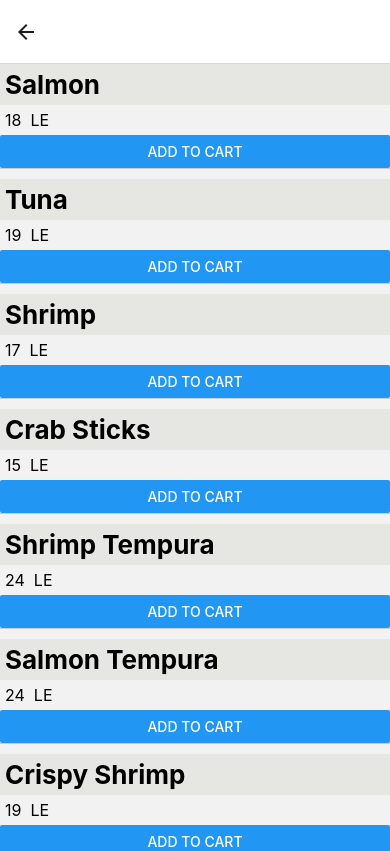
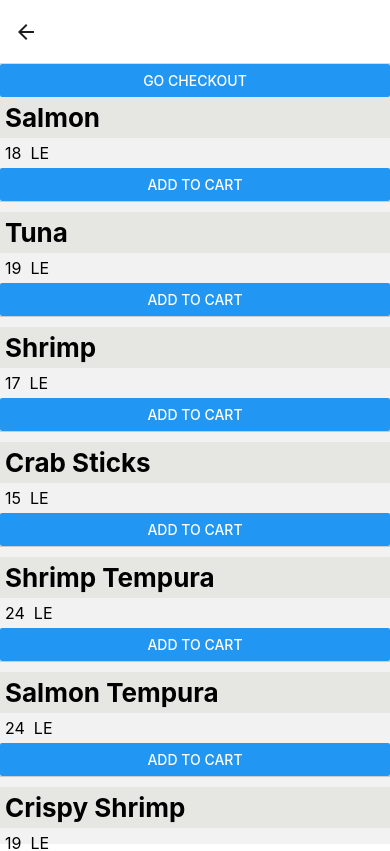
Before and after one commit to dimashaheen/Restaurant-Mobile-App, a React Native app in the folder FrontSide/: screen /Nigiri in a window 390 px wide. Shown: the top 851 px of the page. Built offline with nearby package versions, Linux system fonts and the light colour scheme.

Commit message:
fixed calculating checkout

```diff
--- a/FrontSide/screens/CheckOut.js
+++ b/FrontSide/screens/CheckOut.js
@@ -1,4 +1,4 @@
-import { SafeAreaView , ScrollView, View, Text , Button } from 'react-native'
+import { SafeAreaView , ScrollView, View, Text , Button , StyleSheet } from 'react-native'
 import { Card } from 'react-native-elements'
 
 import React from 'react'
@@ -15,11 +15,12 @@ import React from 'react'
  ]
 
 
- const sum = 0
+ let sum = 0;
  if (Data.length > 1 ) {
-    while(Data<= Data.length) {
-        sum += Data.price
-    }
+for (let i = 0; i < Data.length; i++) {
+    sum += Data[i].price
+}
+
 }
  console.log(sum)
 
@@ -30,14 +31,16 @@ const CheckOut = () => {
         {
             Data?.map( (d , number) => (
                <Card key={number}  >
-               <Card.Title style={styles.title}> {d.name}  </Card.Title>
-               <Text> {d.price} </Text>
+               <Card.Title style={styles.titleInput}> {d.name}  </Card.Title>
+               <Text  style={styles.textInput} > {d.price} LE </Text>
 
               </Card>
             )   )
         }
         <Card>
-            <Card.Title> Total : {sum}  </Card.Title>
+            <Card.Title style={{fontWeight : "bold"} ,{fontSize : 20} } >
+            Total : {sum} LE
+            </Card.Title>
             <Button title='Checkout' />
         </Card>
         </ScrollView>
@@ -46,3 +49,40 @@ const CheckOut = () => {
 }
 
 export default CheckOut
+
+const styles = StyleSheet.create({
+  container: {
+    marginTop: 20,
+    flex: 1,
+    alignItems: "stretch",
+    justifyContent: "center",
+    backgroundColor: "#f5fcff",
+  },
+  titleInput: {
+    backgroundColor : "#E6E6E3",
+    fontSize: 26,
+    fontWeight: "bold",
+    color: "black",
+    padding: 5,
+    textAlign : "left"
+  },
+  textInput: {
+    fontSize: 16,
+    fontWeight: "normal",
+    color: "black",
+    padding: 5,
+  },
+   checkOutCard: {
+    fontSize: 16,
+    fontWeight: "normal",
+    color: "black",
+    padding: 5,
+  },
+  checkOutButton : {
+    color : "#00FFFF" ,
+    marginBottom : 20 ,
+    backgroundColor : "#00FFFF"
+
+  }
+
+})
--- a/FrontSide/screens/Nigiri.js
+++ b/FrontSide/screens/Nigiri.js
@@ -1,7 +1,11 @@
-import { View, Text , StyleSheet , FlatList , SafeAreaView  , Button} from 'react-native'
+import { View, Text , StyleSheet , FlatList , SafeAreaView  , Button, ScrollView} from 'react-native'
 import React , {useState} from 'react'
+import { useNavigation } from '@react-navigation/native'
+import CheckOut from './CheckOut';
 
 const Nigiri = () => {
+  const navigation = useNavigation();
+
   const [cart, setCart] = useState([])
   const items =  [
     {
@@ -64,8 +68,10 @@ const Nigiri = () => {
     );
   };
 
+
   return (
     <SafeAreaView>
+      <Button title='Go CheckOut'  style={styles.checkOutButton}  onPress={() => navigation.navigate(CheckOut)}  />
     <FlatList
       contentContainerStyle={{ alignItems: "stretch" }}
       data={items}
@@ -105,5 +111,11 @@ const styles = StyleSheet.create({
     color: "black",
     padding: 5,
   },
+  checkOutButton : {
+    color : "#00FFFF" ,
+    marginBottom : 20 ,
+    backgroundColor : "#00FFFF"
+
+  }
 
 })
```
